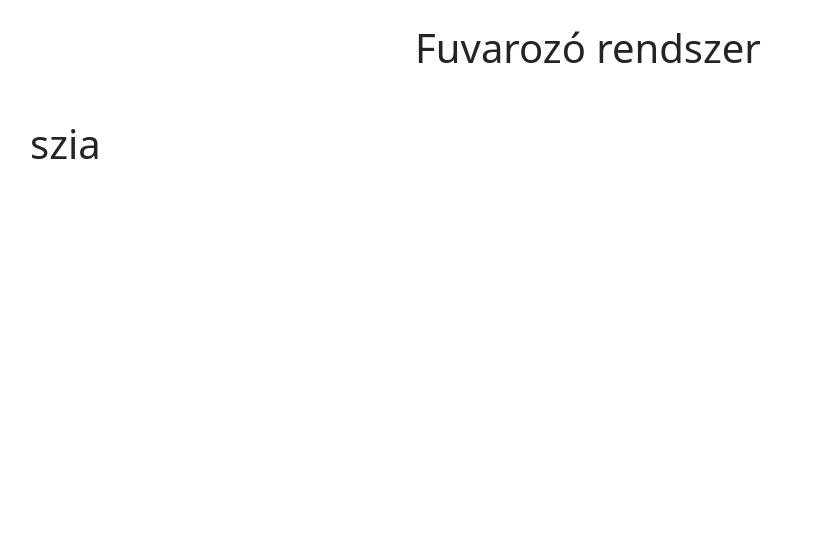
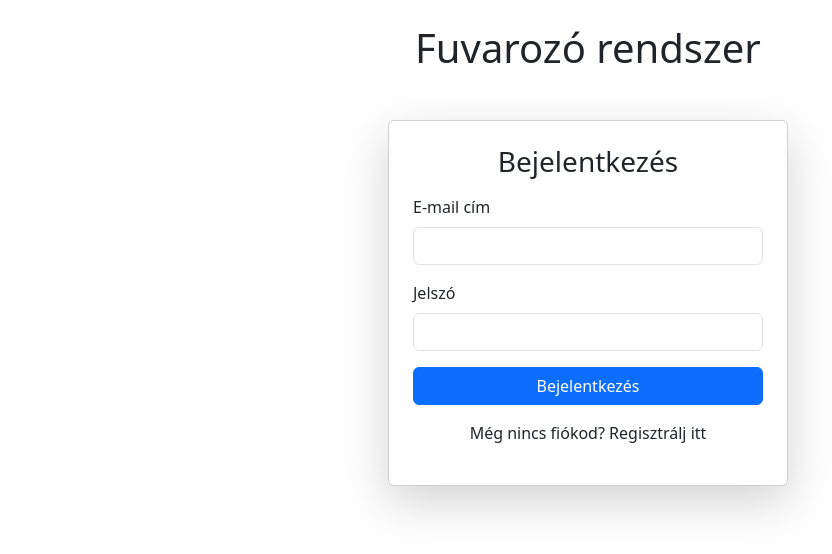
Before and after one commit to Jakucs/fuvarozorendszer, an Angular app in the folder frontend/: page /login in a window 1280 px wide. Shown: the top 554 px of the page, without its empty margins (52-884 px from the left). Built offline with nearby package versions, Linux system fonts and the light colour scheme.

Commit message:
loginpage added

```diff
--- a/frontend/src/app/login/login.component.html
+++ b/frontend/src/app/login/login.component.html
@@ -1 +1,49 @@
-<h1>szia</h1>
+<div class="card mx-auto shadow-lg p-4" style="max-width: 400px;">
+  <h3 class="text-center mb-3">Bejelentkezés</h3>
+
+  <form (ngSubmit)="onLogin()">
+    <!-- E-mail -->
+    <div class="mb-3">
+      <label for="email" class="form-label">E-mail cím</label>
+      <input
+        type="email"
+        id="email"
+        class="form-control"
+        [(ngModel)]="credentials.email"
+        name="email"
+        required
+      />
+    </div>
+
+    <!-- Jelszó -->
+    <div class="mb-3">
+      <label for="password" class="form-label">Jelszó</label>
+      <input
+        type="password"
+        id="password"
+        class="form-control"
+        [(ngModel)]="credentials.password"
+        name="password"
+        required
+      />
+    </div>
+
+    <!-- Gomb -->
+    <button type="submit" class="btn btn-primary w-100">Bejelentkezés</button>
+  </form>
+
+  <!-- Üzenetek -->
+  <div *ngIf="errorMessage" class="alert alert-danger mt-3 text-center">
+    {{ errorMessage }}
+  </div>
+
+  <div *ngIf="successMessage" class="alert alert-success mt-3 text-center">
+    {{ successMessage }}
+  </div>
+
+  <!-- Link regisztrációhoz -->
+  <p class="text-center mt-3">
+    Még nincs fiókod?
+    <a routerLink="/">Regisztrálj itt</a>
+  </p>
+</div>
--- a/frontend/src/app/login/login.component.ts
+++ b/frontend/src/app/login/login.component.ts
@@ -1,11 +1,45 @@
+import { CommonModule } from '@angular/common';
+import { HttpClient } from '@angular/common/http';
 import { Component } from '@angular/core';
+import { FormsModule } from '@angular/forms';
+import { Router } from '@angular/router';
 
 @Component({
   selector: 'app-login',
-  imports: [],
+  imports: [FormsModule, CommonModule],
   templateUrl: './login.component.html',
   styleUrl: './login.component.css'
 })
 export class LoginComponent {
+  credentials = {
+    email: '',
+    password: '',
+  };
 
+  successMessage = '';
+  errorMessage = '';
+
+  constructor(private http: HttpClient, private router: Router) {}
+
+  onLogin() {
+    this.http.post('http://localhost:8000/api/login', this.credentials).subscribe({
+      next: (res: any) => {
+        this.successMessage = 'Sikeres bejelentkezés!';
+        this.errorMessage = '';
+
+        if (res.token) {
+          localStorage.setItem('token', res.token);
+        }
+
+        setTimeout(() => {
+          this.router.navigate(['/']);
+        }, 1000);
+      },
+      error: (err) => {
+        this.errorMessage = 'Hibás e-mail vagy jelszó!';
+        this.successMessage = '';
+        console.error(err);
+      },
+    });
+  }
 }
```
